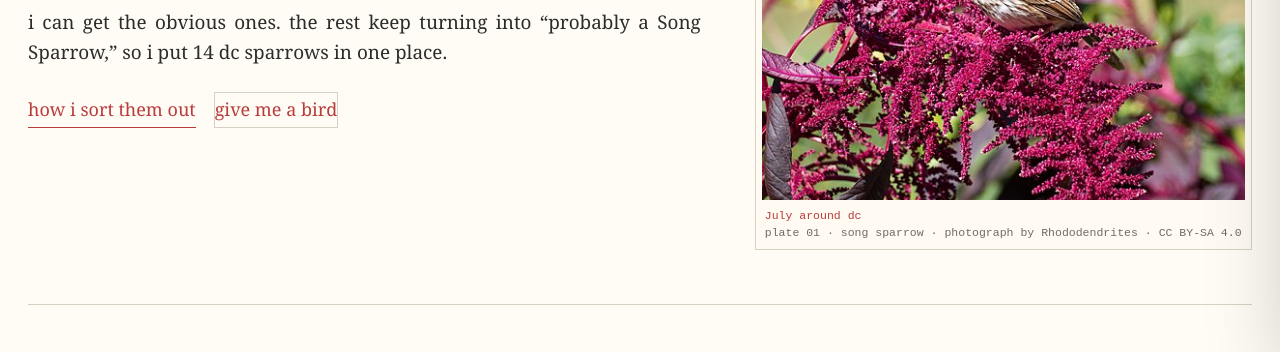
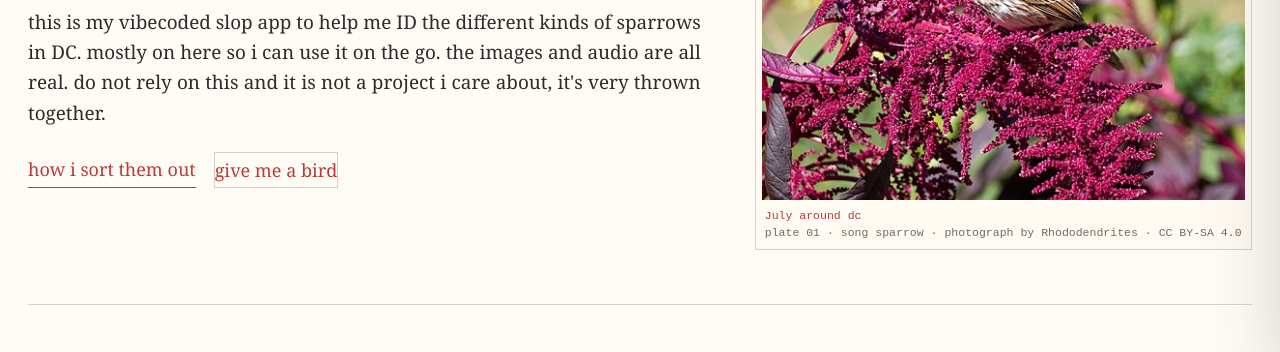
Before and after one commit to hsullivan1201/personal-website, a plain HTML site: page static/sparrows/index.html in a window 1280 px wide. Shown: the part 423-775 px from the top of the page. Drawn offline with Linux system fonts and the light colour scheme.

Commit message:
Update Sparrow Lab introduction

```diff
--- a/static/sparrows/index.html
+++ b/static/sparrows/index.html
@@ -987,7 +987,7 @@
     <div class="hero-copy">
       <div class="eyebrow">dc sparrow notes</div>
       <h1>sparrows around dc</h1>
-      <p>i can get the obvious ones. the rest keep turning into “probably a Song Sparrow,” so i put 14 dc sparrows in one place.</p>
+      <p>this is my vibecoded slop app to help me ID the different kinds of sparrows in DC. mostly on here so i can use it on the go. the images and audio are all real. do not rely on this and it is not a project i care about, it's very thrown together.</p>
       <div class="hero-actions"><button class="primary" data-scroll="course">how i sort them out</button><button class="secondary" data-scroll="quiz">give me a bird</button></div>
     </div>
     <figure class="hero-plate">
```
